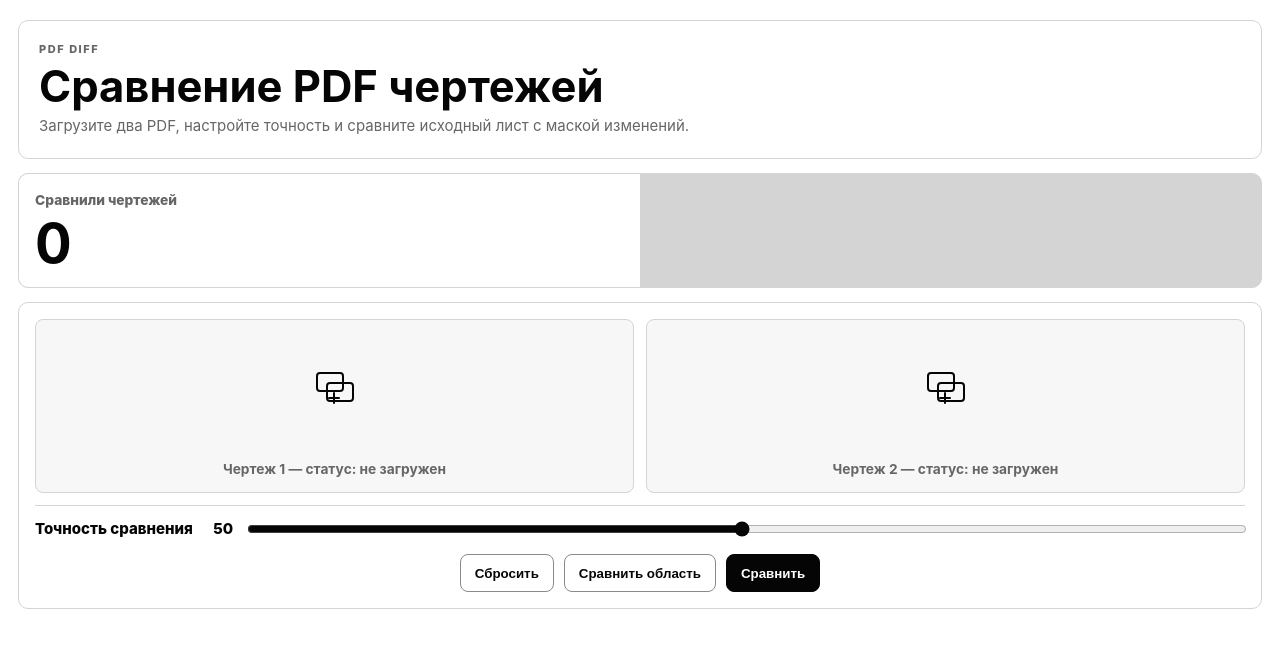
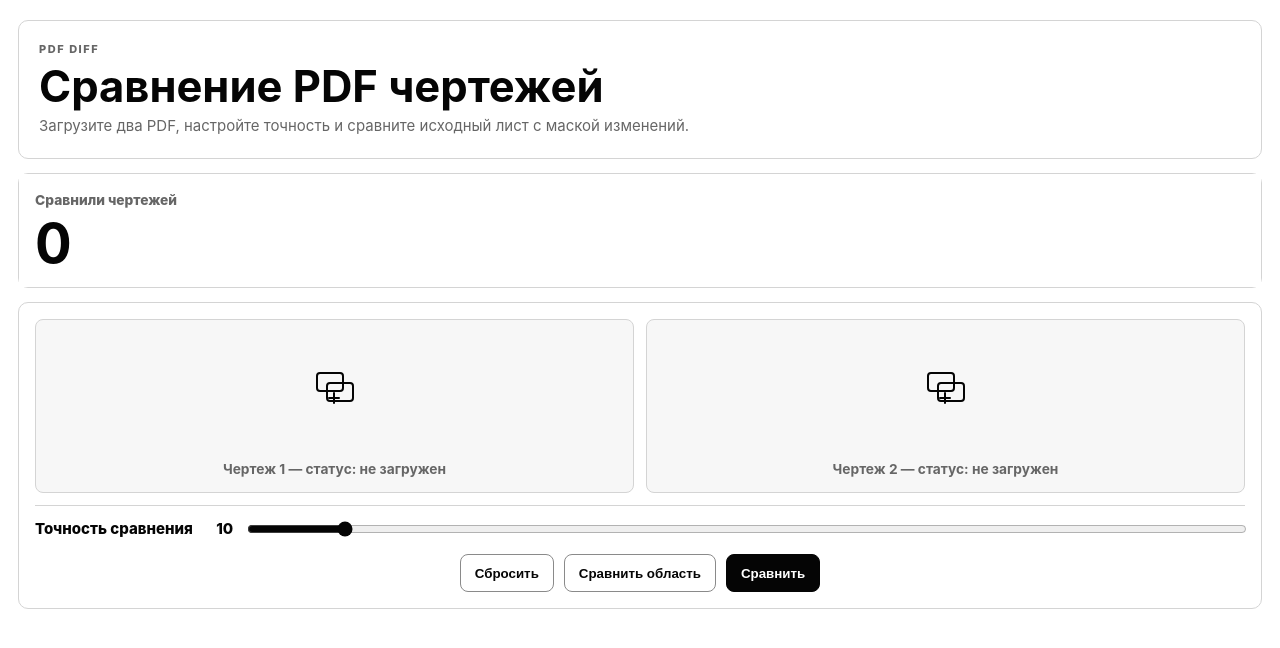
Before and after one commit to kventinbyratino/pdf-diff-highlighter, a Flask app: page / in a window 1280 px wide. Shown: the top 648 px of the page. Run offline with Flask 3, Linux system fonts and the light colour scheme.

Commit message:
ui: remove stats gap and default precision 10

```diff
--- a/app.py
+++ b/app.py
@@ -12,7 +12,7 @@ from usage_metrics import record_comparison, record_visit, resolve_visitor_id
 app = Flask(__name__)
 app.config['MAX_CONTENT_LENGTH'] = 50 * 1024 * 1024
 
-DEFAULT_PRECISION = 50
+DEFAULT_PRECISION = 10
 
 
 def _parse_precision() -> int:
--- a/csharp/wwwroot/site.css
+++ b/csharp/wwwroot/site.css
@@ -46,11 +46,9 @@ body {
 
 .usage-metrics {
   display: grid;
-  grid-template-columns: repeat(2, minmax(0, 1fr));
-  gap: 1px;
-  overflow: hidden;
+  grid-template-columns: minmax(0, 1fr);
+  gap: 0;
   margin-bottom: 14px;
-  background: var(--line);
 }
 
 .usage-metric {
--- a/static/style.css
+++ b/static/style.css
@@ -46,11 +46,9 @@ body {
 
 .usage-metrics {
   display: grid;
-  grid-template-columns: repeat(2, minmax(0, 1fr));
-  gap: 1px;
-  overflow: hidden;
+  grid-template-columns: minmax(0, 1fr);
+  gap: 0;
   margin-bottom: 14px;
-  background: var(--line);
 }
 
 .usage-metric {
--- a/templates/index.html
+++ b/templates/index.html
@@ -77,8 +77,8 @@
 
         <div class="precision-row">
           <label for="precision">Точность сравнения</label>
-          <output class="precision-value" for="precision">{{ precision or 50 }}</output>
-          <input id="precision" class="precision-input" name="precision" type="range" min="1" max="100" value="{{ precision or 50 }}">
+          <output class="precision-value" for="precision">{{ precision or 10 }}</output>
+          <input id="precision" class="precision-input" name="precision" type="range" min="1" max="100" value="{{ precision or 10 }}">
         </div>
 
         <div class="form-actions">
```
Also changed, not shown: tests/test_compare.py (+1 -0 lines), 1 other file.
